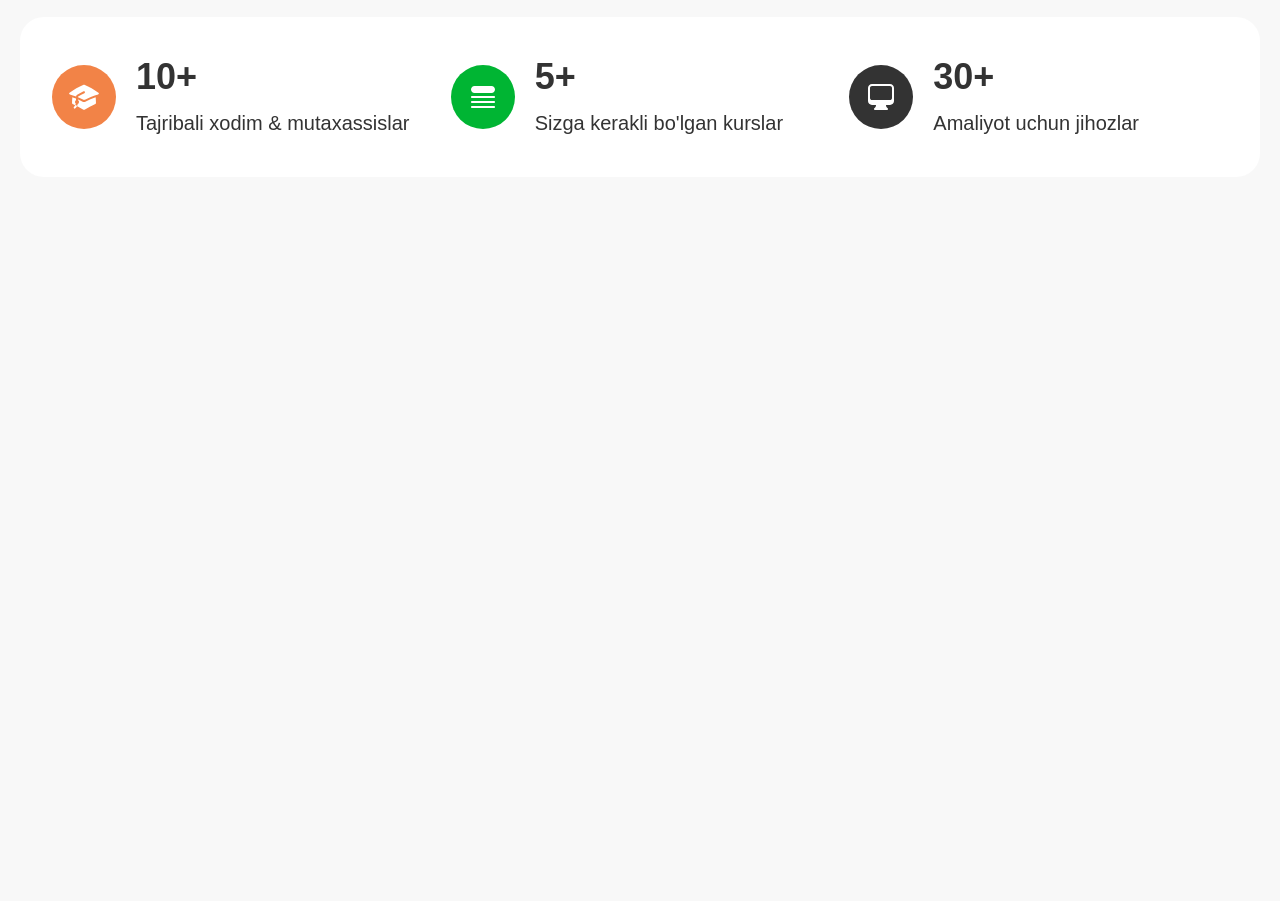
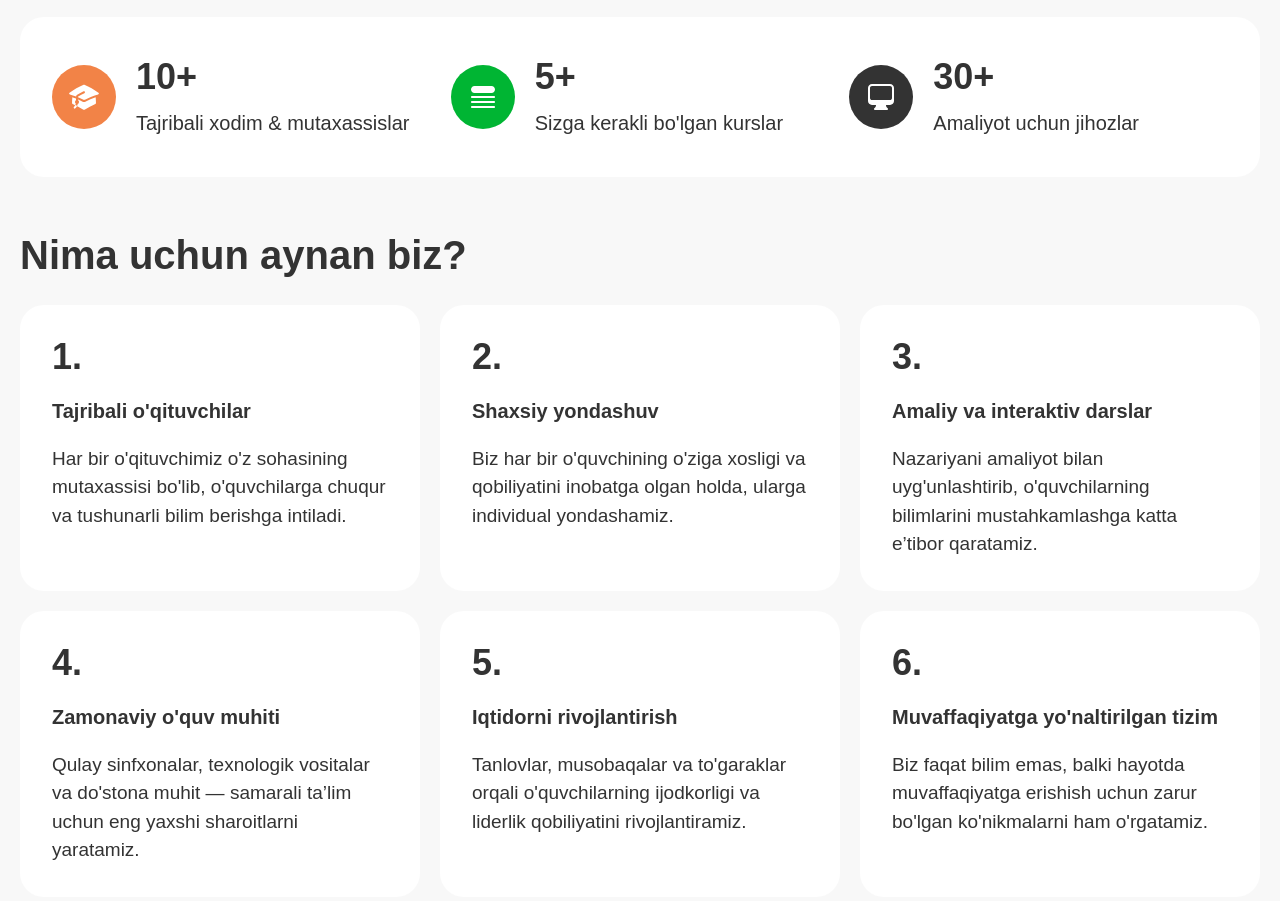
Before and after one commit to yaxyobekuz/Alhikma, a website: page index.html in a window 1280 px wide. Shown: the part 1105-2006 px from the top of the page. Before the commit the page ends 1330 px from the top, so only its background shows below. Drawn offline with Linux system fonts and the light colour scheme; a web font is replaced by a local one.

Commit message:
Add Features section without responsive styles

```diff
--- a/index.html
+++ b/index.html
@@ -70,7 +70,7 @@
     <!-- Hero -->
     <div class="container">
       <div
-        class="grid grid-cols-2 gap-5 relative overflow-hidden w-full bg-white rounded-2xl py-8"
+        class="grid grid-cols-2 gap-5 relative overflow-hidden w-full bg-white rounded-3xl py-8"
       >
         <!-- Main content -->
         <div class="flex flex-col justify-center pl-12 z-10">
@@ -143,7 +143,7 @@
           <!-- Main content -->
           <div class="grid grid-cols-2 gap-5 mb-5">
             <!-- Content details -->
-            <div class="bg-white p-8 rounded-2xl">
+            <div class="bg-white p-8 rounded-3xl">
               <!-- Subtitle -->
               <div class="font-semibold text-2xl mb-5">
                 <strong class="text-brand-primary font-semibold"
@@ -168,7 +168,7 @@
 
             <!-- Video banner -->
             <div
-              class="group flex items-center justify-center relative bg-white rounded-2xl overflow-hidden"
+              class="group flex items-center justify-center relative bg-white rounded-3xl overflow-hidden"
             >
               <img
                 width="610"
@@ -261,6 +261,109 @@
           </div>
         </div>
       </section>
+
+      <!-- Features  -->
+      <section class="pb-12">
+        <div class="container">
+          <!-- Title -->
+          <h2 class="text-[40px] font-semibold mb-5">Nima uchun aynan biz?</h2>
+
+          <!-- Main content -->
+          <ol class="grid grid-cols-3 gap-5 mb-5">
+            <!-- 1 -->
+            <li class="bg-white p-8 rounded-3xl">
+              <div class="font-bold text-4xl mb-5">1.</div>
+
+              <!-- Title -->
+              <h3 class="font-semibold text-xl mb-5">
+                Tajribali o'qituvchilar
+              </h3>
+
+              <!-- Description -->
+              <p class="text-[19px]">
+                Har bir o'qituvchimiz o'z sohasining mutaxassisi bo'lib,
+                o'quvchilarga chuqur va tushunarli bilim berishga intiladi.
+              </p>
+            </li>
+
+            <!-- 2 -->
+            <li class="bg-white p-8 rounded-3xl">
+              <div class="font-bold text-4xl mb-5">2.</div>
+
+              <!-- Title -->
+              <h3 class="font-semibold text-xl mb-5">Shaxsiy yondashuv</h3>
+
+              <!-- Description -->
+              <p class="text-[19px]">
+                Biz har bir o'quvchining o'ziga xosligi va qobiliyatini inobatga
+                olgan holda, ularga individual yondashamiz.
+              </p>
+            </li>
+
+            <!-- 3 -->
+            <li class="bg-white p-8 rounded-3xl">
+              <div class="font-bold text-4xl mb-5">3.</div>
+
+              <!-- Title -->
+              <h3 class="font-semibold text-xl mb-5">
+                Amaliy va interaktiv darslar
+              </h3>
+
+              <!-- Description -->
+              <p class="text-[19px]">
+                Nazariyani amaliyot bilan uyg'unlashtirib, o'quvchilarning
+                bilimlarini mustahkamlashga katta e’tibor qaratamiz.
+              </p>
+            </li>
+
+            <!-- 4 -->
+            <li class="bg-white p-8 rounded-3xl">
+              <div class="font-bold text-4xl mb-5">4.</div>
+
+              <!-- Title -->
+              <h3 class="font-semibold text-xl mb-5">Zamonaviy o'quv muhiti</h3>
+
+              <!-- Description -->
+              <p class="text-[19px]">
+                Qulay sinfxonalar, texnologik vositalar va do'stona muhit —
+                samarali ta’lim uchun eng yaxshi sharoitlarni yaratamiz.
+              </p>
+            </li>
+
+            <!-- 5 -->
+            <li class="bg-white p-8 rounded-3xl">
+              <div class="font-bold text-4xl mb-5">5.</div>
+
+              <!-- Title -->
+              <h3 class="font-semibold text-xl mb-5">
+                Iqtidorni rivojlantirish
+              </h3>
+
+              <!-- Description -->
+              <p class="text-[19px]">
+                Tanlovlar, musobaqalar va to'garaklar orqali o'quvchilarning
+                ijodkorligi va liderlik qobiliyatini rivojlantiramiz.
+              </p>
+            </li>
+
+            <!-- 6 -->
+            <li class="bg-white p-8 rounded-3xl">
+              <div class="font-bold text-4xl mb-5">6.</div>
+
+              <!-- Title -->
+              <h3 class="font-semibold text-xl mb-5">
+                Muvaffaqiyatga yo'naltirilgan tizim
+              </h3>
+
+              <!-- Description -->
+              <p class="text-[19px]">
+                Biz faqat bilim emas, balki hayotda muvaffaqiyatga erishish
+                uchun zarur bo'lgan ko'nikmalarni ham o'rgatamiz.
+              </p>
+            </li>
+          </ol>
+        </div>
+      </section>
     </main>
   </body>
 </html>
```
Also changed, not shown: src/styles/output.css.
